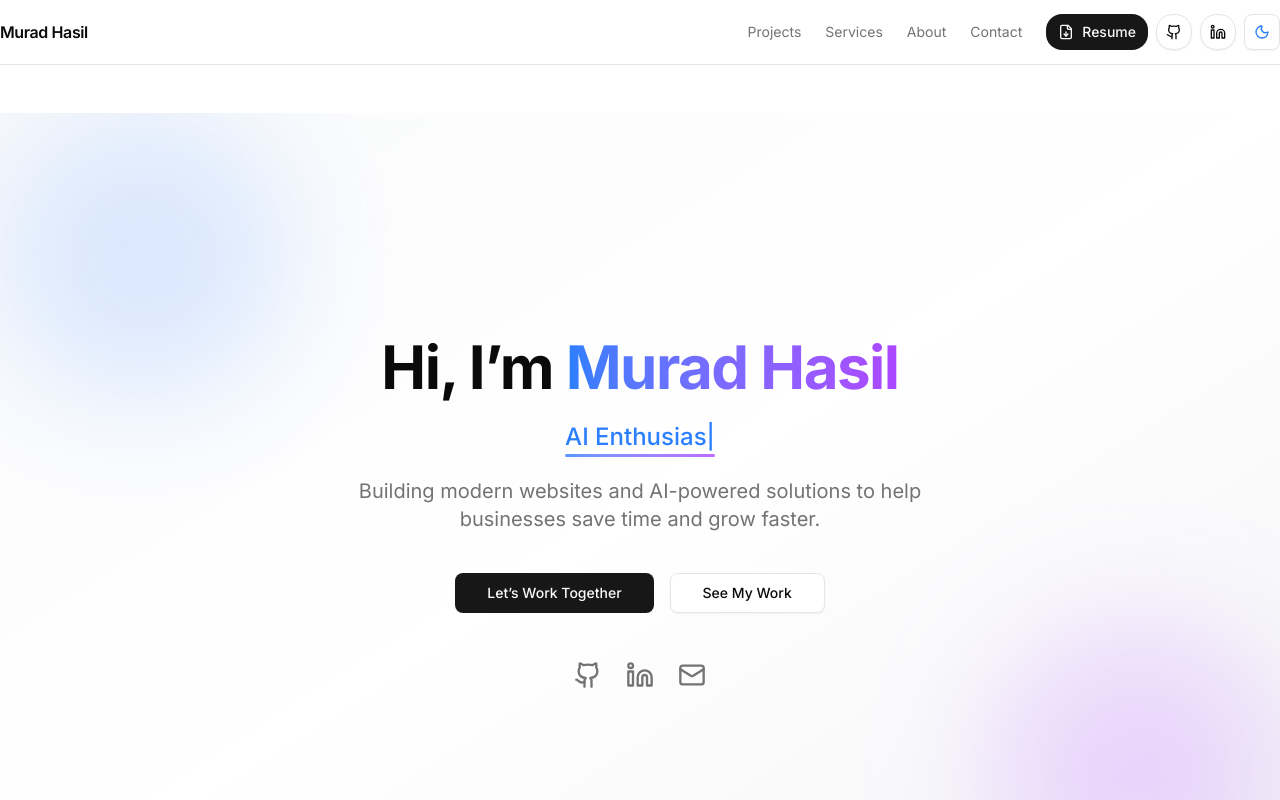
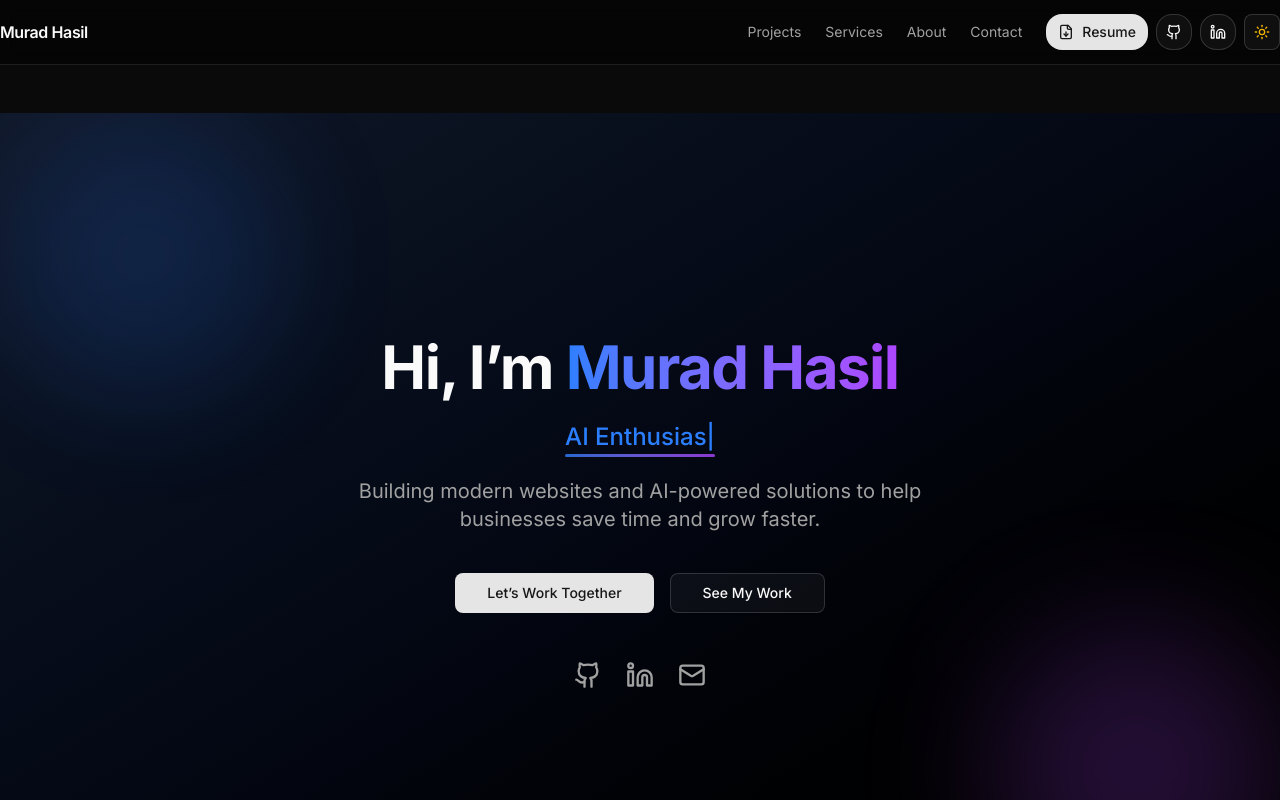
Before and after one commit to Murad-Hasil/personal-portfolio-nextjs, a Next.js app: page / in a window 1280 px wide. Shown: the top 800 px of the page. Built offline with nearby package versions, Linux system fonts and the light colour scheme.

Commit message:
Initial polished portfolio setup with SEO, resume, dark mode default

```diff
--- a/src/app/layout.tsx
+++ b/src/app/layout.tsx
@@ -80,7 +80,7 @@ export default function RootLayout({
   return (
     <html lang="en" suppressHydrationWarning>
       <body className={inter.className}>
-        <ThemeProvider attribute="class" defaultTheme="system" enableSystem>
+        <ThemeProvider attribute="class" defaultTheme="dark" enableSystem>
           <Navbar />
           <main className="container py-8 md:py-12">{children}</main>
           <Footer />
--- a/src/components/about-section.tsx
+++ b/src/components/about-section.tsx
@@ -81,7 +81,7 @@ export default function About() {
               <a href="#projects">
                 <Button size="lg" variant="outline" className="px-6">View Projects</Button>
               </a>
-              <a href="/resume.pdf" target="_blank">
+              <a href="/resume/Murad-Hasil-Resume.pdf" download>
                 <Button size="lg" variant="secondary" className="px-6 flex items-center gap-2">
                   <FileDown className="h-4 w-4" />
                   Resume
--- a/src/components/navbar.tsx
+++ b/src/components/navbar.tsx
@@ -31,7 +31,7 @@ export function Navbar() {
           ))}
           <div className="flex items-center gap-2">
             {/* Resume Button */}
-            <Link href="/resume.pdf" target="_blank">
+            <Link href="/resume/Murad-Hasil-Resume.pdf" download>
               <Button variant="default" className="rounded-2xl flex items-center gap-2">
                 <FileDown className="h-4 w-4" />
                 Resume
@@ -98,7 +98,7 @@ function MobileMenu() {
           ))}
 
           {/* Resume Button Mobile */}
-          <Link href="/resume.pdf" target="_blank">
+          <Link href="/resume/Murad-Hasil-Resume.pdf" download>
             <Button className="w-full rounded-2xl">
               <FileDown className="mr-2 h-4 w-4" />
               Download Resume
```
Also changed, not shown: 1 other file (tests, documents, lock files or other folders).
